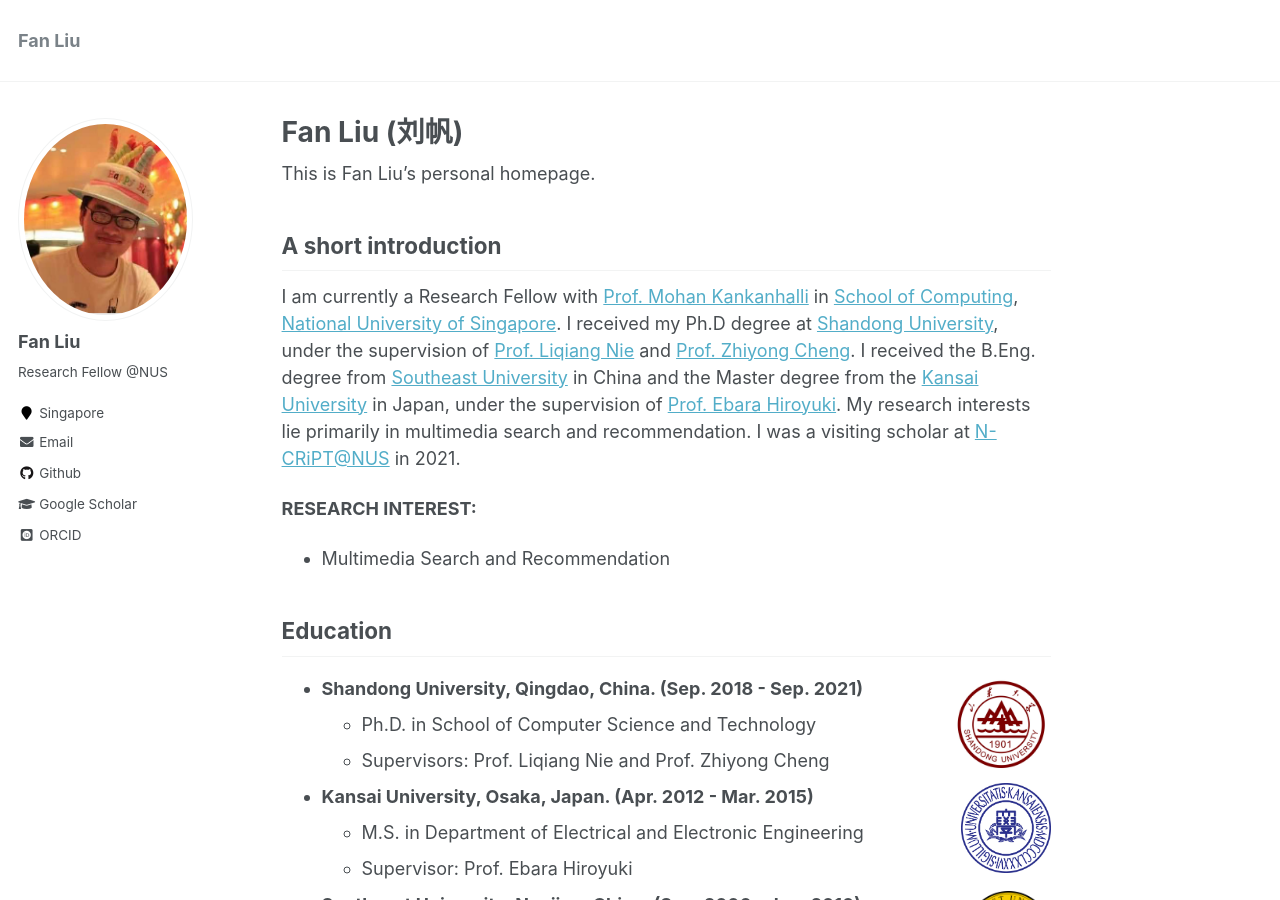
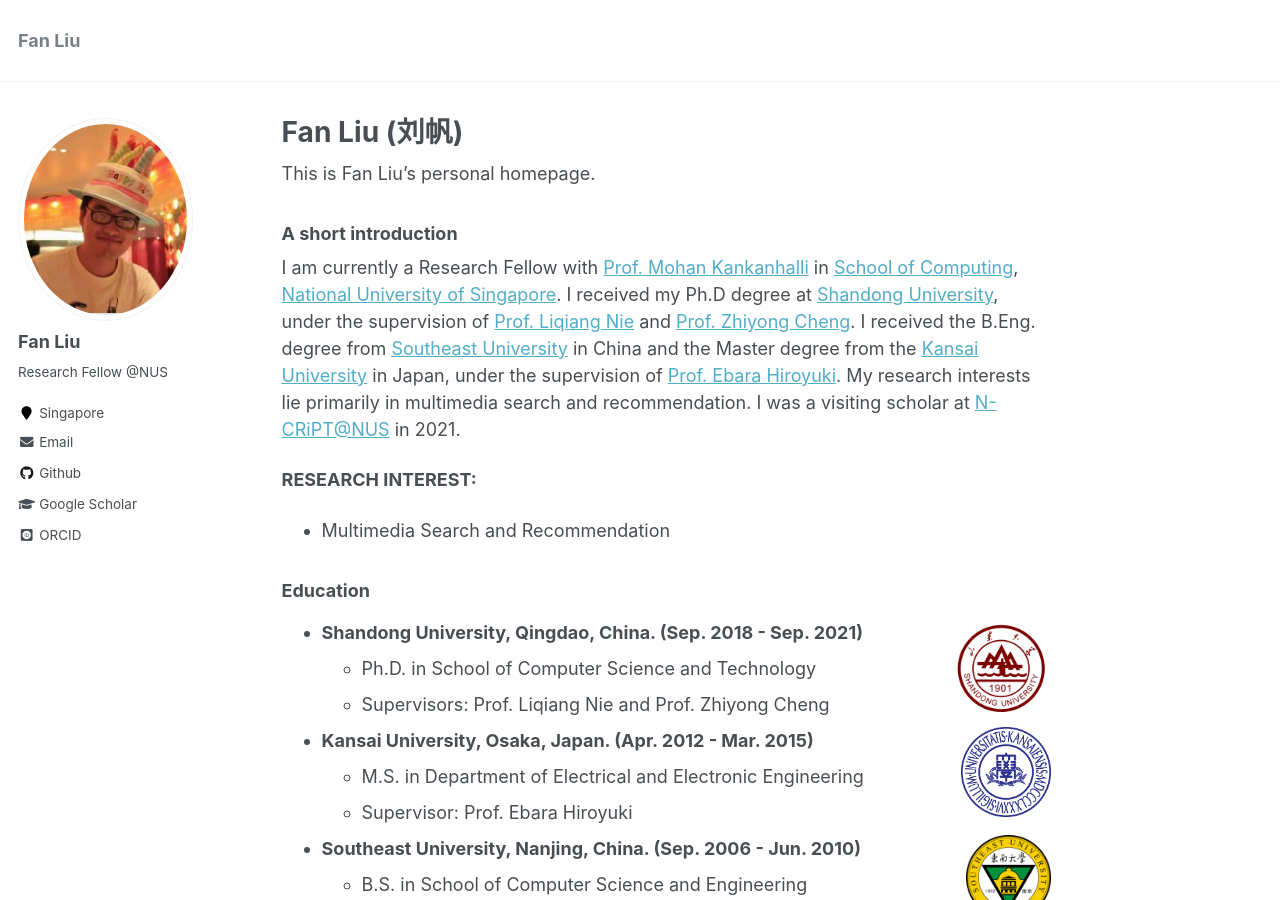
Before and after one commit to liufancs/liufancs.github.io, a Jekyll site: the page built from _pages/about.md, in a window 1280 px wide and 900 px high. Built offline with Jekyll 4.4.1, drawn with Linux system fonts in a browser that asks for light colours; some web fonts are replaced.

```diff
--- a/_pages/about.md
+++ b/_pages/about.md
@@ -9,13 +9,13 @@ redirect_from:
 ---
 This is Fan Liu's personal homepage.
 
-## A short introduction
+### A short introduction
 I am currently a Research Fellow with [Prof. Mohan Kankanhalli](https://www.comp.nus.edu.sg/~mohan/) in [School of Computing](https://www.comp.nus.edu.sg/), [National University of Singapore](https://www.nus.edu.sg/). I received my Ph.D degree at [Shandong University](https://www.sdu.edu.cn/), under the supervision of [Prof. Liqiang Nie](https://liqiangnie.github.io/index.html) and [Prof. Zhiyong Cheng](https://sites.google.com/view/zycheng). I received the B.Eng. degree from [Southeast University](https://www.seu.edu.cn/) in China and the Master degree from the [Kansai University](https://www.kansai-u.ac.jp/) in Japan, under the supervision of [Prof. Ebara Hiroyuki](https://gakujo.kansai-u.ac.jp/profile/en/3b9d26c7eb2cecuf4f1fdf+f7077b.html). My research interests lie primarily in multimedia search and recommendation. I was a visiting scholar at [N-CRiPT@NUS](https://ncript.comp.nus.edu.sg/) in 2021.
 
 <b>RESEARCH INTEREST:</b>
 * Multimedia Search and Recommendation
 
-## Education
+### Education
 - **Shandong University, Qingdao, China. (Sep. 2018 - Sep. 2021)** <img align="Right" src="images/sdu_logo.jpg" width="100" height="100"/>
   - Ph.D. in School of Computer Science and Technology
   - Supervisors: Prof. Liqiang Nie and Prof. Zhiyong Cheng
@@ -25,12 +25,12 @@ I am currently a Research Fellow with [Prof. Mohan Kankanhalli](https://www.comp
 -  **Southeast University, Nanjing, China. (Sep. 2006 - Jun. 2010)** <img align="Right" src="images/SEU_logo.png" width="85" height="85"/>
    - B.S. in School of Computer Science and Engineering
 
-## Experience
+### Experience
 * **National University of Singapore, Singapore. (Apr. 2021 - Sep. 2021)** <img align="Right" src="images/NUS_logo2.jpg" width="250" height="250"/>
   * Research Intern in NUS Centre for Research in Privacy Technologies (N-CRiPT)
   * Supervisor: Prof. Mohan Kankanhalli
 
-## Selected Publications
+### Selected Publications
 ‘*’ indicates the corresponding author.
 1. **Fan Liu**, Huilin Chen, Zhiyong Cheng, Liqiang Nie, Mohan Kankanhalli. Semantic-Guided Feature Distillation for Multimodal
 Recommendation. MM, 2023. [[Codes&Data](https://github.com/HuilinChenJN/SGFD)]
@@ -54,7 +54,7 @@ Recommendation. MM, 2023. [[Codes&Data](https://github.com/HuilinChenJN/SGFD)]
 10. **Fan Liu**, Zhiyong Cheng, Changchang, Yinglong Wang, Liqiang Nie, Mohan Kankanhalli. User Diverse Preference Modeling via Multimodal Attentive Metric Learning. MM, 2019. [[Codes&Data](https://github.com/liufancs/MAML)] [[Paper](https://arxiv.org/abs/1908.07738)]
 
 
-## Community Services
+### Community Services
 * Program Committee Member of **ACM MM2023, KDD 2023, WSDM 2023**
 * Program Committee Member of **ACM MM 2022, KDD 2022, WSDM 2022**
 * Program Committee Member of **ACM MM 2021, 2020**
```
